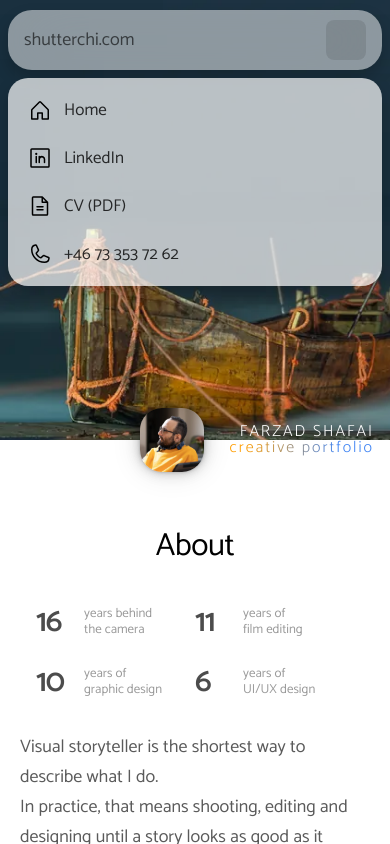
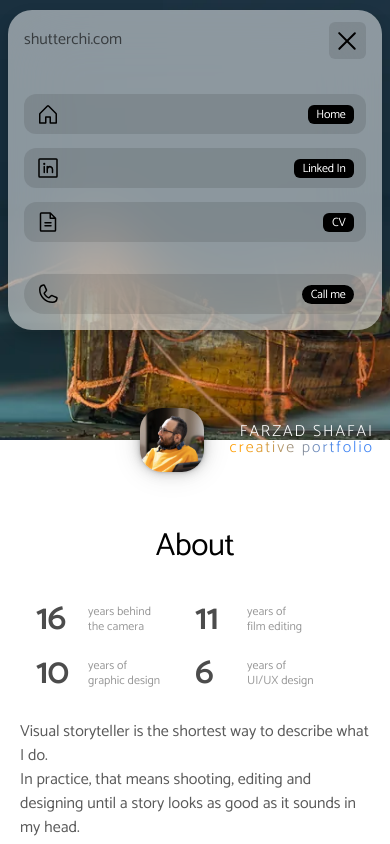
Before and after one commit to shutterchi/visor, a plain HTML site: page index.html in a window 390 px wide. Both pictures are taken after a click on the button "Open menu". Shown: the top 844 px of the page. Drawn offline with Linux system fonts and the light colour scheme.

Commit message:
Self-hosted fonts, mobile menu from Figma, reveal animations once with live-site timing
Co-Authored-By: Claude Opus 5.5 <noreply@anthropic.com>
Claude-Session: https://claude.ai/code/session_01HZFZQG2CBZ8h7bMptEKfkj

```diff
--- a/assets/css/site.css
+++ b/assets/css/site.css
@@ -1,4 +1,19 @@
 /* Shutterchi — shared styles for every page */
+
+@font-face {
+  font-family: "Catamaran";
+  src: url("/assets/fonts/catamaran-var.woff") format("woff");
+  font-weight: 100 900;
+  font-style: normal;
+  font-display: swap;
+}
+@font-face {
+  font-family: "Inter";
+  src: url("/assets/fonts/inter-var.woff") format("woff");
+  font-weight: 100 900;
+  font-style: normal;
+  font-display: swap;
+}
 
 :root {
   --font: "Catamaran", system-ui, -apple-system, "Segoe UI", sans-serif;
@@ -18,7 +33,8 @@
   --avatar: 128px;
   --title-pad: 64px;
 
-  --ease-out: cubic-bezier(.22, .61, .36, 1);
+  /* Same curve as the Figma site's "Ease out" */
+  --ease-out: cubic-bezier(0, 0, .58, 1);
 }
 
 *, *::before, *::after { box-sizing: border-box; }
@@ -92,12 +108,13 @@ h1, h2, h3 { margin: 0; font-weight: inherit; }
   top: 48px;
   left: 50%;
   transform: translate(-50%, -4px);
-  padding: 2px 10px;
-  border-radius: 8px;
+  padding: 2.5px 10px;
+  border-radius: 7.6px;
   background: #000;
   color: #fff;
-  font-size: 14px;
-  line-height: 20px;
+  font-family: "Inter", var(--font);
+  font-size: 15px;
+  line-height: 1.2;
   white-space: nowrap;
   opacity: 0;
   pointer-events: none;
@@ -105,7 +122,14 @@ h1, h2, h3 { margin: 0; font-weight: inherit; }
 }
 .nav__btn:hover .nav__tip,
 .nav__btn:focus-visible .nav__tip { opacity: 1; transform: translate(-50%, 0); }
+.nav__btn--round .nav__tip {
+  font-family: var(--font);
+  font-size: 12px;
+  line-height: 15px;
+  letter-spacing: -.24px;
+}
 
+.nav__top { display: contents; }
 .nav__menu-btn { display: none; }
 .nav__drawer { display: none; }
 
@@ -226,7 +250,7 @@ h1, h2, h3 { margin: 0; font-weight: inherit; }
   font-weight: 600;
   font-size: 48px;
   line-height: 36px;
-  letter-spacing: -1.44px;
+  letter-spacing: -.03em;
   color: var(--black-7);
 }
 .stat span { font-size: 15px; line-height: 19px; color: var(--black-4); }
@@ -372,7 +396,7 @@ h1, h2, h3 { margin: 0; font-weight: inherit; }
   flex-direction: column;
   font-size: 80px;
   line-height: 80px;
-  letter-spacing: -2px;
+  letter-spacing: -.025em;
 }
 .contact__heading .light { font-weight: 200; color: var(--black-6); }
 .contact__heading .bold { font-weight: 600; color: var(--black-8); }
@@ -412,20 +436,23 @@ h1, h2, h3 { margin: 0; font-weight: inherit; }
 .bottom-bar__right { font-size: 12px; line-height: 15px; letter-spacing: -.24px; color: var(--black-4); white-space: nowrap; }
 
 /* ---------- Reveal animations ----------
-   Title boxes: fade in and rise 10px, 800ms, ease out.
-   Items (cards, jobs, photos…): fade in and slide in from 20px left, 400ms after a 300ms delay.
-   Both replay each time they come back into view. */
+   Timings measured from the Figma site, frame by frame.
+   Title boxes: fade in and rise 10px over 800ms.
+   Items (cards, jobs, photos…): fade in and slide 20px sideways over 600ms,
+   from the left by default, from the right for items marked data-from="right".
+   Each element animates once, the first time it comes into view. */
 
 .js .reveal-title { opacity: 0; transform: translateY(10px); }
-.js .reveal-item { opacity: 0; transform: translateX(-20px); }
+.js .reveal-item { opacity: 0; transform: translateX(var(--from-x, -20px)); }
+.js .reveal-item[data-from="right"] { --from-x: 20px; }
 
 .js .reveal-title.is-in {
   opacity: 1; transform: none;
-  transition: opacity .8s var(--ease-out), transform .8s var(--ease-out);
+  transition: opacity .8s var(--ease-out) .2s, transform .8s var(--ease-out) .2s;
 }
 .js .reveal-item.is-in {
   opacity: 1; transform: none;
-  transition: opacity .4s var(--ease-out) .3s, transform .4s var(--ease-out) .3s;
+  transition: opacity .6s var(--ease-out) .1s, transform .6s var(--ease-out) .1s;
 }
 
 @media (prefers-reduced-motion: reduce) {
@@ -439,6 +466,9 @@ h1, h2, h3 { margin: 0; font-weight: inherit; }
   .page-title__text { font-size: 24px; line-height: 24px; letter-spacing: 3px; }
   .about .section__inner { max-width: 720px; }
   .card { width: 100%; max-width: 560px; }
+  .card__content h3 { font-size: 22px; }
+  .stat b { font-size: 36px; }
+  .stat span { font-size: 14px; line-height: 16px; }
 }
 
 /* ---------- Mobile ---------- */
@@ -451,72 +481,88 @@ h1, h2, h3 { margin: 0; font-weight: inherit; }
     left: 8px;
     right: 8px;
     transform: none;
-    justify-content: space-between;
+    height: auto;
+    flex-direction: column;
+    align-items: stretch;
+    gap: 0;
+    padding: 8px 16px;
   }
-  .nav__name { font-size: 18px; width: auto; }
-  .nav__links { display: none; }
+  .nav__top { display: flex; align-items: center; justify-content: space-between; height: 44px; }
+  .nav__name { width: auto; line-height: 44px; }
+  .nav > .nav__links, .nav > .nav__btn { display: none; }
 
   .nav__menu-btn {
+    position: relative;
+    display: block;
+    width: 37px;
+    height: 37px;
+    padding: 0;
+    border: 0;
+    border-radius: 6px;
+    background: var(--black-1);
+    cursor: pointer;
+    transition: transform .2s var(--ease-out);
+  }
+  .nav__menu-btn:active { transform: scale(.94); }
+  .nav__menu-btn span {
+    position: absolute;
+    left: 6.4px;
+    width: 24.2px;
+    height: 1.8px;
+    border-radius: 1px;
+    background: #000;
+    transition: transform .3s var(--ease-out), top .3s var(--ease-out);
+  }
+  .nav__menu-btn span:first-child { top: 14.5px; }
+  .nav__menu-btn span:last-child { top: 22.5px; }
+  .nav.is-open .nav__menu-btn span:first-child { top: 18.5px; transform: rotate(-45deg); }
+  .nav.is-open .nav__menu-btn span:last-child { top: 18.5px; transform: rotate(45deg); }
+
+  /* The pill grows to show the links, like the "Mobile open" state in Figma */
+  .nav__drawer {
+    display: grid;
+    grid-template-rows: 0fr;
+    opacity: 0;
+    visibility: hidden;
+    transition: grid-template-rows .35s var(--ease-out), opacity .25s ease, visibility 0s .35s;
+  }
+  .nav.is-open .nav__drawer {
+    grid-template-rows: 1fr;
+    opacity: 1;
+    visibility: visible;
+    transition: grid-template-rows .35s var(--ease-out), opacity .25s ease .05s;
+  }
+  .nav__drawer-inner {
+    min-height: 0;
+    overflow: hidden;
     display: flex;
     flex-direction: column;
-    justify-content: center;
-    gap: 8px;
-    width: 40px;
-    height: 40px;
-    padding: 0 8px;
-    border: 0;
-    border-radius: 8px;
-    background: var(--black-1);
-    cursor: pointer;
+    gap: 32px;
   }
-  .nav__menu-btn span {
-    display: block;
-    height: 2px;
-    border-radius: 2px;
-    background: #000;
-    transition: transform .25s var(--ease-out);
-  }
-  .nav.is-open .nav__menu-btn span:first-child { transform: translateY(5px) rotate(45deg); }
-  .nav.is-open .nav__menu-btn span:last-child { transform: translateY(-5px) rotate(-45deg); }
-
-  .nav__drawer {
-    display: flex;
-    flex-direction: column;
-    position: absolute;
-    top: 68px;
-    left: 0;
-    right: 0;
-    padding: 8px;
-    border-radius: 20px;
-    background: rgba(255, 255, 255, .7);
-    -webkit-backdrop-filter: blur(32px);
-    backdrop-filter: blur(32px);
-    box-shadow: 0 8px 16px rgba(0, 0, 0, .2);
-    opacity: 0;
-    transform: translateY(-6px);
-    pointer-events: none;
-    visibility: hidden;
-    transition: opacity .2s ease, transform .2s var(--ease-out), visibility 0s .2s;
-  }
-  .nav.is-open .nav__drawer {
-    opacity: 1;
-    transform: none;
-    pointer-events: auto;
-    visibility: visible;
-    transition: opacity .2s ease, transform .2s var(--ease-out);
-  }
-  .nav__drawer a {
+  .nav__drawer-inner::before { content: ""; height: 0; }
+  .nav__drawer-links { display: flex; flex-direction: column; gap: 14px; }
+  .nav__drawer-inner > :last-child { margin-bottom: 8px; }
+  .nav__row {
     display: flex;
     align-items: center;
-    gap: 12px;
-    padding: 12px;
+    justify-content: space-between;
+    padding: 8px 12px;
     border-radius: 12px;
-    font-size: 17px;
-    line-height: 24px;
-    color: var(--black-8);
+    background: var(--black-1);
   }
-  .nav__drawer a:active { background: var(--black-1); }
-  .nav__drawer svg { width: 24px; height: 24px; flex: none; }
+  .nav__row--round { border-radius: 64px; }
+  .nav__row:active { background: rgba(0, 0, 0, .18); }
+  .nav__row svg { width: 24px; height: 24px; flex: none; }
+  .nav__row span {
+    padding: 2px 8.5px;
+    border-radius: 6px;
+    background: #000;
+    color: #fff;
+    font-size: 12px;
+    line-height: 15px;
+    letter-spacing: -.24px;
+  }
+  .nav__row--round span { border-radius: 64px; }
 
   .page-title { gap: 16px; }
   .page-title__avatar { border-radius: 22px; }
@@ -529,9 +575,9 @@ h1, h2, h3 { margin: 0; font-weight: inherit; }
 
   .stats { flex-wrap: wrap; row-gap: 24px; padding: 16px 16px; }
   .stat { width: 50%; }
-  .stat b { font-size: 32px; min-width: 40px; }
-  .stat span { font-size: 13px; line-height: 16px; }
-  .brief { font-size: 18px; line-height: 30px; }
+  .stat b { font-size: 36px; line-height: 30px; min-width: 44px; }
+  .stat span { font-size: 12px; line-height: 15px; }
+  .card__content h3 { font-size: 20px; }
 
   .card__content { padding: 0 20px; }
   .card__content p { font-size: 16px; }
@@ -547,7 +593,7 @@ h1, h2, h3 { margin: 0; font-weight: inherit; }
   .contact { padding: 32px 32px 16px; gap: 40px; }
   .contact__city--long { display: none; }
   .contact__city--short { display: inline; }
-  .contact__heading { font-size: 40px; line-height: 48px; letter-spacing: -1px; }
+  .contact__heading { font-size: 36px; line-height: 48px; letter-spacing: -.02em; }
   .contact__data { flex-direction: column; gap: 0; }
   .contact__item {
     flex-direction: row;
--- a/assets/js/site.js
+++ b/assets/js/site.js
@@ -2,19 +2,35 @@
 (function () {
   document.documentElement.classList.add('js');
 
-  // Reveal on scroll. Elements animate in when they enter the viewport and
-  // reset once they have fully left it, so the animation replays next time.
+  // Reveal on scroll: each element animates in once, the first time it enters the view.
   var targets = document.querySelectorAll('.reveal-title, .reveal-item');
+
+  // Items in a side-by-side row: the left one comes in from the left,
+  // the right one from the right. In a single column they all come from the left.
+  var setDirections = function () {
+    document.querySelectorAll('[data-reveal-row]').forEach(function (row) {
+      var mid = row.getBoundingClientRect().left + row.getBoundingClientRect().width / 2;
+      row.querySelectorAll('.reveal-item').forEach(function (el) {
+        if (el.classList.contains('is-in')) return;
+        var r = el.getBoundingClientRect();
+        var sideBySide = r.width < row.getBoundingClientRect().width * 0.75;
+        if (sideBySide && r.left + r.width / 2 > mid) el.dataset.from = 'right';
+        else delete el.dataset.from;
+      });
+    });
+  };
+  setDirections();
+  window.addEventListener('resize', setDirections);
+
   if ('IntersectionObserver' in window) {
     var io = new IntersectionObserver(function (entries) {
       entries.forEach(function (e) {
-        if (e.isIntersecting && e.intersectionRatio > 0.15) {
+        if (e.isIntersecting) {
           e.target.classList.add('is-in');
-        } else if (!e.isIntersecting) {
-          e.target.classList.remove('is-in');
+          io.unobserve(e.target);
         }
       });
-    }, { threshold: [0, 0.15] });
+    }, { threshold: 0.15 });
     targets.forEach(function (el) { io.observe(el); });
   } else {
     targets.forEach(function (el) { el.classList.add('is-in'); });
--- a/index.html
+++ b/index.html
@@ -29,19 +29,25 @@
 </svg>
 
 <nav class="nav" aria-label="Main">
-  <a class="nav__name" href="/">shutterchi.com</a>
+  <div class="nav__top">
+    <a class="nav__name" href="/">shutterchi.com</a>
+    <button class="nav__menu-btn" type="button" aria-expanded="false" aria-controls="nav-drawer" aria-label="Open menu"><span></span><span></span></button>
+  </div>
   <div class="nav__links">
     <a class="nav__btn" href="/" aria-current="page"><svg aria-hidden="true"><use href="#i-home"/></svg><span class="nav__tip">Home</span></a>
-    <a class="nav__btn" href="https://www.linkedin.com/in/farzad-shafai/" target="_blank" rel="noopener"><svg aria-hidden="true"><use href="#i-linkedin"/></svg><span class="nav__tip">LinkedIn</span></a>
+    <a class="nav__btn" href="https://www.linkedin.com/in/farzad-shafai/" target="_blank" rel="noopener"><svg aria-hidden="true"><use href="#i-linkedin"/></svg><span class="nav__tip">Linked In</span></a>
     <a class="nav__btn" href="https://drive.google.com/file/d/1xZfKwV66z1wPc6zR-BTT6BnmbDxlXSJr/view?usp=share_link" target="_blank" rel="noopener"><svg aria-hidden="true"><use href="#i-file"/></svg><span class="nav__tip">CV</span></a>
   </div>
-  <a class="nav__btn nav__btn--round nav__links" href="tel:+46733537262"><svg aria-hidden="true"><use href="#i-phone"/></svg><span class="nav__tip">Call me</span></a>
-  <button class="nav__menu-btn" type="button" aria-expanded="false" aria-controls="nav-drawer" aria-label="Open menu"><span></span><span></span></button>
+  <a class="nav__btn nav__btn--round" href="tel:+46733537262"><svg aria-hidden="true"><use href="#i-phone"/></svg><span class="nav__tip">Call me</span></a>
   <div class="nav__drawer" id="nav-drawer">
-    <a href="/"><svg aria-hidden="true"><use href="#i-home"/></svg>Home</a>
-    <a href="https://www.linkedin.com/in/farzad-shafai/" target="_blank" rel="noopener"><svg aria-hidden="true"><use href="#i-linkedin"/></svg>LinkedIn</a>
-    <a href="https://drive.google.com/file/d/1xZfKwV66z1wPc6zR-BTT6BnmbDxlXSJr/view?usp=share_link" target="_blank" rel="noopener"><svg aria-hidden="true"><use href="#i-file"/></svg>CV (PDF)</a>
-    <a href="tel:+46733537262"><svg aria-hidden="true"><use href="#i-phone"/></svg>+46 73 353 72 62</a>
+    <div class="nav__drawer-inner">
+      <div class="nav__drawer-links">
+        <a class="nav__row" href="/"><svg aria-hidden="true"><use href="#i-home"/></svg><span>Home</span></a>
+        <a class="nav__row" href="https://www.linkedin.com/in/farzad-shafai/" target="_blank" rel="noopener"><svg aria-hidden="true"><use href="#i-linkedin"/></svg><span>Linked In</span></a>
+        <a class="nav__row" href="https://drive.google.com/file/d/1xZfKwV66z1wPc6zR-BTT6BnmbDxlXSJr/view?usp=share_link" target="_blank" rel="noopener"><svg aria-hidden="true"><use href="#i-file"/></svg><span>CV</span></a>
+      </div>
+      <a class="nav__row nav__row--round" href="tel:+46733537262"><svg aria-hidden="true"><use href="#i-phone"/></svg><span>Call me</span></a>
+    </div>
   </div>
 </nav>
 
@@ -79,7 +85,7 @@
           <h2 id="work-title">Featured Work</h2>
           <p>Explore the diverse range of skills I’ve worked on, each reflecting my passion for creating beauty.</p>
         </div>
-        <div class="cards">
+        <div class="cards" data-reveal-row>
           <article class="card card--green reveal-item">
             <img class="card__collage" src="/assets/img/home/card-1.webp" alt="A collage of photographs: a bee, mountain forest, product shots, northern lights over a building and a black-and-white portrait" loading="lazy" width="1020" height="786">
             <div class="card__content">
```
Also changed, not shown: assets/fonts/OFL-Catamaran.txt (added), assets/fonts/OFL-Inter.txt (added), assets/fonts/catamaran-var.woff (added), assets/fonts/inter-var.woff (added).
